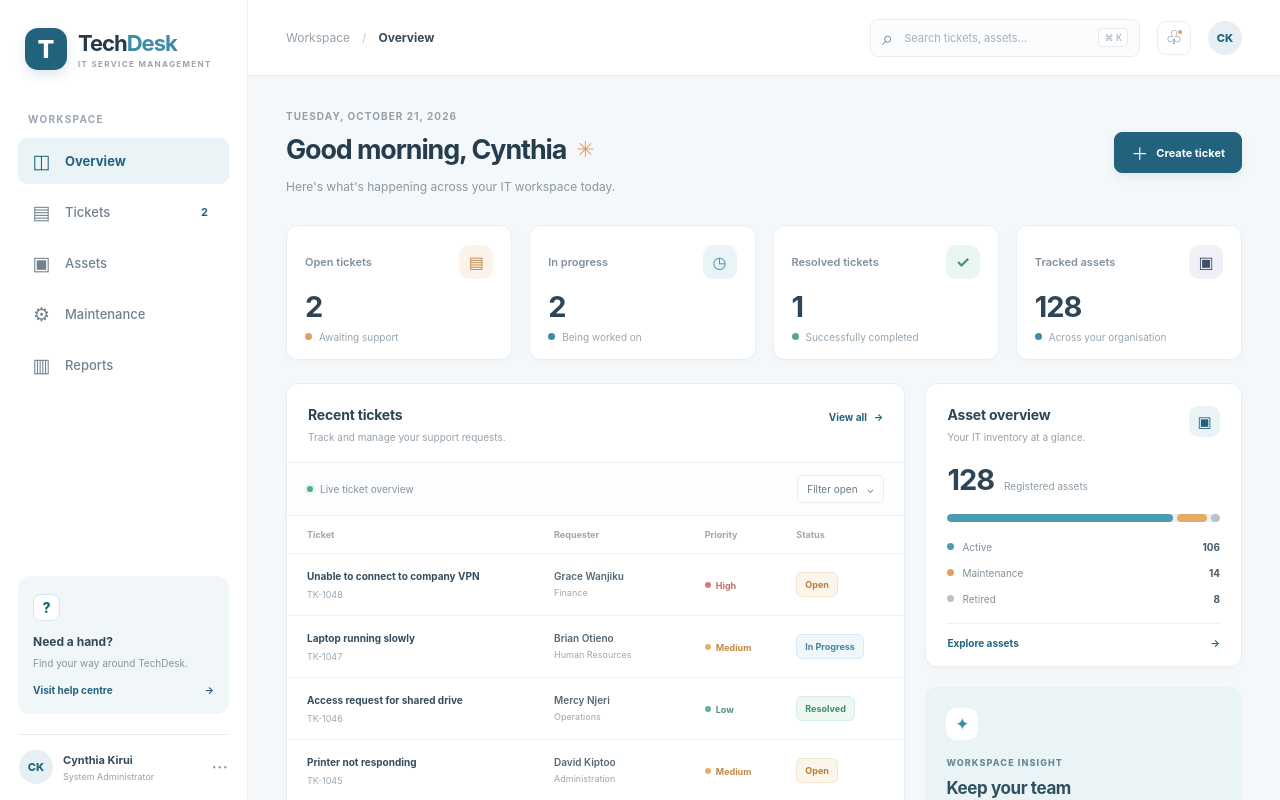
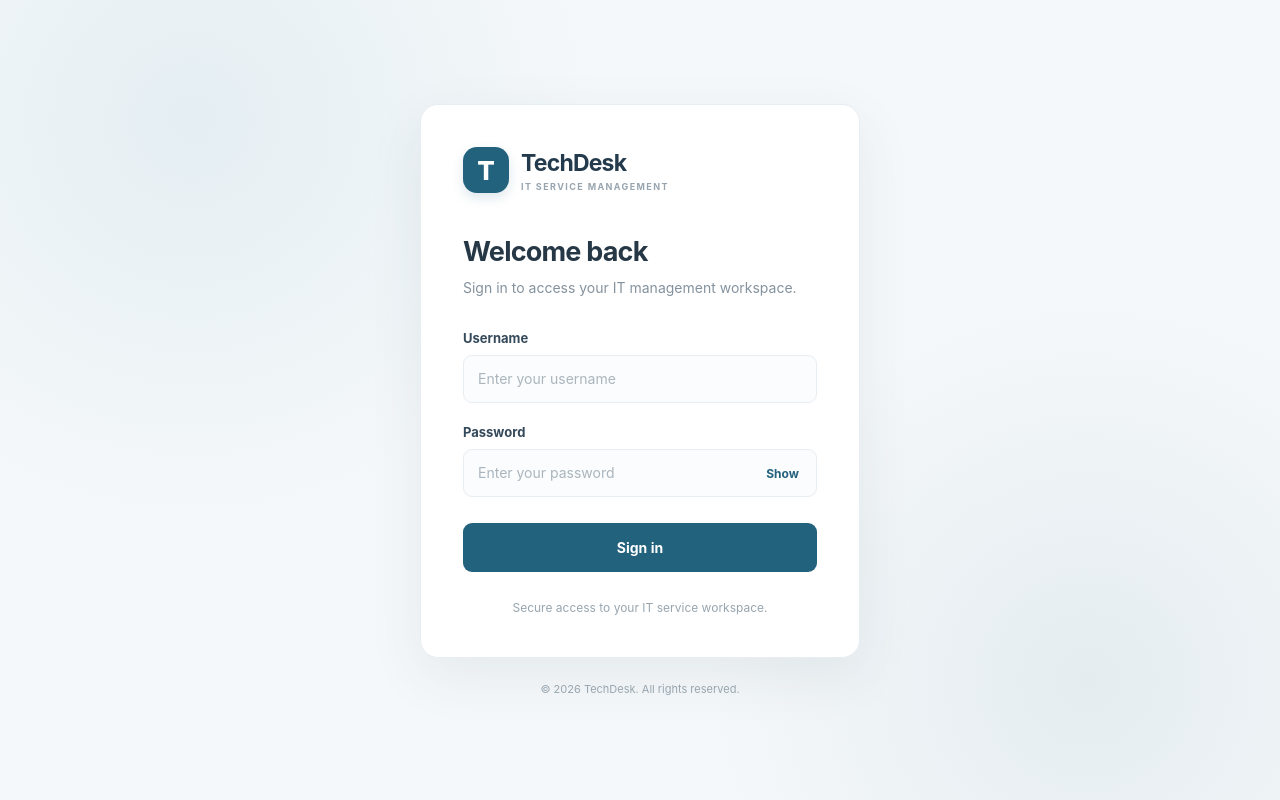
Before and after one commit to ChemutaiCK/techdesk-it-management, a React (Vite) app in the folder frontend/: page / in a window 1280 px wide. Shown: the top 800 px of the page. Built offline with nearby package versions, Linux system fonts and the light colour scheme.

Commit message:
feat: add login screen and authentication state

```diff
--- a/frontend/src/App.tsx
+++ b/frontend/src/App.tsx
@@ -1,5 +1,7 @@
 
 import { useState } from 'react'
+import Login from './Login'
+import type { LoginResponse } from './services/api'
 import './App.css'
 
 type TicketStatus = 'Open' | 'In Progress' | 'Resolved'
@@ -66,6 +68,45 @@ const navigation = [
 ]
 
 function App() {
+
+    const [token, setToken] = useState(
+    () => sessionStorage.getItem('techdesk_token'),
+  )
+
+  const [currentUser, setCurrentUser] = useState<LoginResponse['user'] | null>(
+    () => {
+      const savedUser = sessionStorage.getItem('techdesk_user')
+
+      if (!savedUser) return null
+
+      try {
+        return JSON.parse(savedUser) as LoginResponse['user']
+      } catch {
+        sessionStorage.removeItem('techdesk_user')
+        sessionStorage.removeItem('techdesk_token')
+        return null
+      }
+    },
+  )
+
+  function handleLogin(data: LoginResponse) {
+    sessionStorage.setItem('techdesk_token', data.token)
+    sessionStorage.setItem('techdesk_user', JSON.stringify(data.user))
+    setToken(data.token)
+    setCurrentUser(data.user)
+  }
+
+  function handleLogout() {
+    sessionStorage.removeItem('techdesk_token')
+    sessionStorage.removeItem('techdesk_user')
+    setToken(null)
+    setCurrentUser(null)
+  }
+
+  if (!token || !currentUser) {
+    return <Login onLogin={handleLogin} />
+  }
+
   const [activePage, setActivePage] = useState('Overview')
   const [search, setSearch] = useState('')
   const [tickets, setTickets] = useState(initialTickets)
--- /dev/null
+++ b/frontend/src/Login.css
@@ -0,0 +1,200 @@
+
+.login-page {
+  min-height: 100vh;
+  display: flex;
+  flex-direction: column;
+  align-items: center;
+  justify-content: center;
+  padding: 32px 20px;
+  background:
+    radial-gradient(circle at 15% 15%, rgb(62 140 166 / 9%), transparent 32%),
+    radial-gradient(circle at 85% 85%, rgb(35 98 125 / 8%), transparent 30%),
+    var(--background);
+}
+
+.login-card {
+  width: 100%;
+  max-width: 440px;
+  padding: 42px;
+  background: var(--surface);
+  border: 1px solid var(--line);
+  border-radius: 18px;
+  box-shadow: 0 18px 55px rgb(35 59 76 / 8%);
+}
+
+.login-brand {
+  display: flex;
+  align-items: center;
+  gap: 12px;
+  margin-bottom: 42px;
+}
+
+.login-brand-mark {
+  display: grid;
+  width: 46px;
+  height: 46px;
+  place-items: center;
+  border-radius: 14px;
+  color: white;
+  background: var(--secondary);
+  font-size: 26px;
+  font-weight: 800;
+  box-shadow: 0 5px 12px rgb(35 98 125 / 15%);
+}
+
+.login-brand h1 {
+  margin: 0;
+  color: #233b4c;
+  font-size: 23px;
+  font-weight: 750;
+  letter-spacing: -0.8px;
+}
+
+.login-brand p {
+  margin: 4px 0 0;
+  color: #98a5af;
+  font-size: 9px;
+  font-weight: 750;
+  letter-spacing: 1.4px;
+}
+
+.login-heading {
+  margin-bottom: 30px;
+}
+
+.login-heading h2 {
+  margin: 0 0 9px;
+  color: var(--text);
+  font-size: 27px;
+  font-weight: 750;
+  letter-spacing: -0.8px;
+}
+
+.login-heading p {
+  margin: 0;
+  color: var(--muted);
+  font-size: 14px;
+  line-height: 1.6;
+}
+
+.login-form {
+  display: flex;
+  flex-direction: column;
+  gap: 21px;
+}
+
+.login-field {
+  display: flex;
+  flex-direction: column;
+  gap: 9px;
+}
+
+.login-field label {
+  color: #34495a;
+  font-size: 13px;
+  font-weight: 650;
+}
+
+.login-field input {
+  width: 100%;
+  height: 48px;
+  padding: 0 14px;
+  color: var(--text);
+  background: #fbfcfd;
+  border: 1px solid var(--line);
+  border-radius: 9px;
+  font-size: 14px;
+  outline: none;
+  transition: border-color 0.2s, box-shadow 0.2s;
+}
+
+.login-field input::placeholder {
+  color: #aab5bd;
+}
+
+.login-field input:focus {
+  border-color: var(--primary);
+  box-shadow: 0 0 0 3px rgb(62 140 166 / 11%);
+}
+
+.password-input-wrapper {
+  position: relative;
+}
+
+.password-input-wrapper input {
+  padding-right: 65px;
+}
+
+.password-toggle {
+  position: absolute;
+  top: 50%;
+  right: 13px;
+  padding: 5px;
+  transform: translateY(-50%);
+  color: var(--secondary);
+  background: transparent;
+  border: none;
+  font-size: 12px;
+  font-weight: 650;
+}
+
+.login-submit {
+  width: 100%;
+  height: 49px;
+  margin-top: 5px;
+  color: white;
+  background: var(--secondary);
+  border: none;
+  border-radius: 9px;
+  font-size: 14px;
+  font-weight: 650;
+  transition: background 0.2s, transform 0.2s;
+}
+
+.login-submit:hover:not(:disabled) {
+  background: var(--primary);
+  transform: translateY(-1px);
+}
+
+.login-submit:disabled {
+  cursor: not-allowed;
+  opacity: 0.7;
+}
+
+.login-error {
+  padding: 12px 14px;
+  color: #a83232;
+  background: #fff3f2;
+  border: 1px solid #f3d1ce;
+  border-radius: 8px;
+  font-size: 13px;
+  line-height: 1.5;
+}
+
+.login-footer {
+  margin: 28px 0 0;
+  color: #98a5af;
+  font-size: 12px;
+  text-align: center;
+}
+
+.login-copyright {
+  margin: 24px 0 0;
+  color: #98a5af;
+  font-size: 11px;
+  text-align: center;
+}
+
+@media (max-width: 480px) {
+  .login-page {
+    padding: 20px 15px;
+  }
+
+  .login-card {
+    padding: 30px 24px;
+  }
+
+  .login-brand {
+    margin-bottom: 34px;
+  }
+}
--- /dev/null
+++ b/frontend/src/Login.tsx
@@ -0,0 +1,113 @@
+
+import { useState, type FormEvent } from 'react'
+import { login, type LoginResponse } from './services/api'
+import './Login.css'
+
+type LoginProps = {
+  onLogin: (data: LoginResponse) => void
+}
+
+export default function Login({ onLogin }: LoginProps) {
+  const [username, setUsername] = useState('')
+  const [password, setPassword] = useState('')
+  const [showPassword, setShowPassword] = useState(false)
+  const [error, setError] = useState('')
+  const [loading, setLoading] = useState(false)
+
+  async function handleSubmit(event: FormEvent<HTMLFormElement>) {
+    event.preventDefault()
+    setError('')
+    setLoading(true)
+
+    try {
+      const data = await login(username.trim(), password)
+      onLogin(data)
+    } catch (err) {
+      setError(
+        err instanceof Error
+          ? err.message
+          : 'Unable to sign in. Please try again.',
+      )
+    } finally {
+      setLoading(false)
+    }
+  }
+
+  return (
+    <main className="login-page">
+      <section className="login-card">
+        <div className="login-brand">
+          <div className="login-brand-mark">T</div>
+          <div>
+            <h1>TechDesk</h1>
+            <p>IT SERVICE MANAGEMENT</p>
+          </div>
+        </div>
+
+        <div className="login-heading">
+          <h2>Welcome back</h2>
+          <p>Sign in to access your IT management workspace.</p>
+        </div>
+
+        <form className="login-form" onSubmit={handleSubmit}>
+          <div className="login-field">
+            <label htmlFor="username">Username</label>
+            <input
+              id="username"
+              type="text"
+              placeholder="Enter your username"
+              value={username}
+              onChange={(event) => setUsername(event.target.value)}
+              autoComplete="username"
+              required
+            />
+          </div>
+
+          <div className="login-field">
+            <label htmlFor="password">Password</label>
+            <div className="password-input-wrapper">
+              <input
+                id="password"
+                type={showPassword ? 'text' : 'password'}
+                placeholder="Enter your password"
+                value={password}
+                onChange={(event) => setPassword(event.target.value)}
+                autoComplete="current-password"
+                required
+              />
+              <button
+                type="button"
+                className="password-toggle"
+                onClick={() => setShowPassword(!showPassword)}
+              >
+                {showPassword ? 'Hide' : 'Show'}
+              </button>
+            </div>
+          </div>
+
+          {error && (
+            <div className="login-error" role="alert">
+              {error}
+            </div>
+          )}
+
+          <button
+            type="submit"
+            className="login-submit"
+            disabled={loading}
+          >
+            {loading ? 'Signing in...' : 'Sign in'}
+          </button>
+        </form>
+
+        <p className="login-footer">
+          Secure access to your IT service workspace.
+        </p>
+      </section>
+
+      <p className="login-copyright">
+        © {new Date().getFullYear()} TechDesk. All rights reserved.
+      </p>
+    </main>
+  )
+}
--- /dev/null
+++ b/frontend/src/services/api.ts
@@ -0,0 +1,69 @@
+
+const API_BASE_URL = '/api'
+
+export type LoginResponse = {
+  token: string
+  user: {
+    id: number
+    username: string
+    first_name: string
+    last_name: string
+    email: string
+    is_staff: boolean
+  }
+}
+
+export type ApiTicket = {
+  id: number
+  ticket_number: string
+  title: string
+  description: string
+  category: string
+  priority: 'LOW' | 'MEDIUM' | 'HIGH' | 'CRITICAL'
+  status: 'OPEN' | 'IN_PROGRESS' | 'PENDING' | 'RESOLVED' | 'CLOSED'
+  requester: number
+  requester_name: string
+  assigned_to: number | null
+  assigned_to_name: string | null
+  created_at: string
+  updated_at: string
+}
+
+export async function login(
+  username: string,
+  password: string,
+): Promise<LoginResponse> {
+  const response = await fetch(`${API_BASE_URL}/accounts/login/`, {
+    method: 'POST',
+    headers: {
+      'Content-Type': 'application/json',
+    },
+    body: JSON.stringify({ username, password }),
+  })
+
+  const data = await response.json()
+
+  if (!response.ok) {
+    throw new Error(
+      typeof data.detail === 'string'
+        ? data.detail
+        : Object.values(data).flat().join(' '),
+    )
+  }
+
+  return data as LoginResponse
+}
+
+export async function getTickets(token: string): Promise<ApiTicket[]> {
+  const response = await fetch(`${API_BASE_URL}/tickets/`, {
+    headers: {
+      Authorization: `Token ${token}`,
+    },
+  })
+
+  if (!response.ok) {
+    throw new Error(`Unable to load tickets (${response.status}).`)
+  }
+
+  return response.json() as Promise<ApiTicket[]>
+}
```
